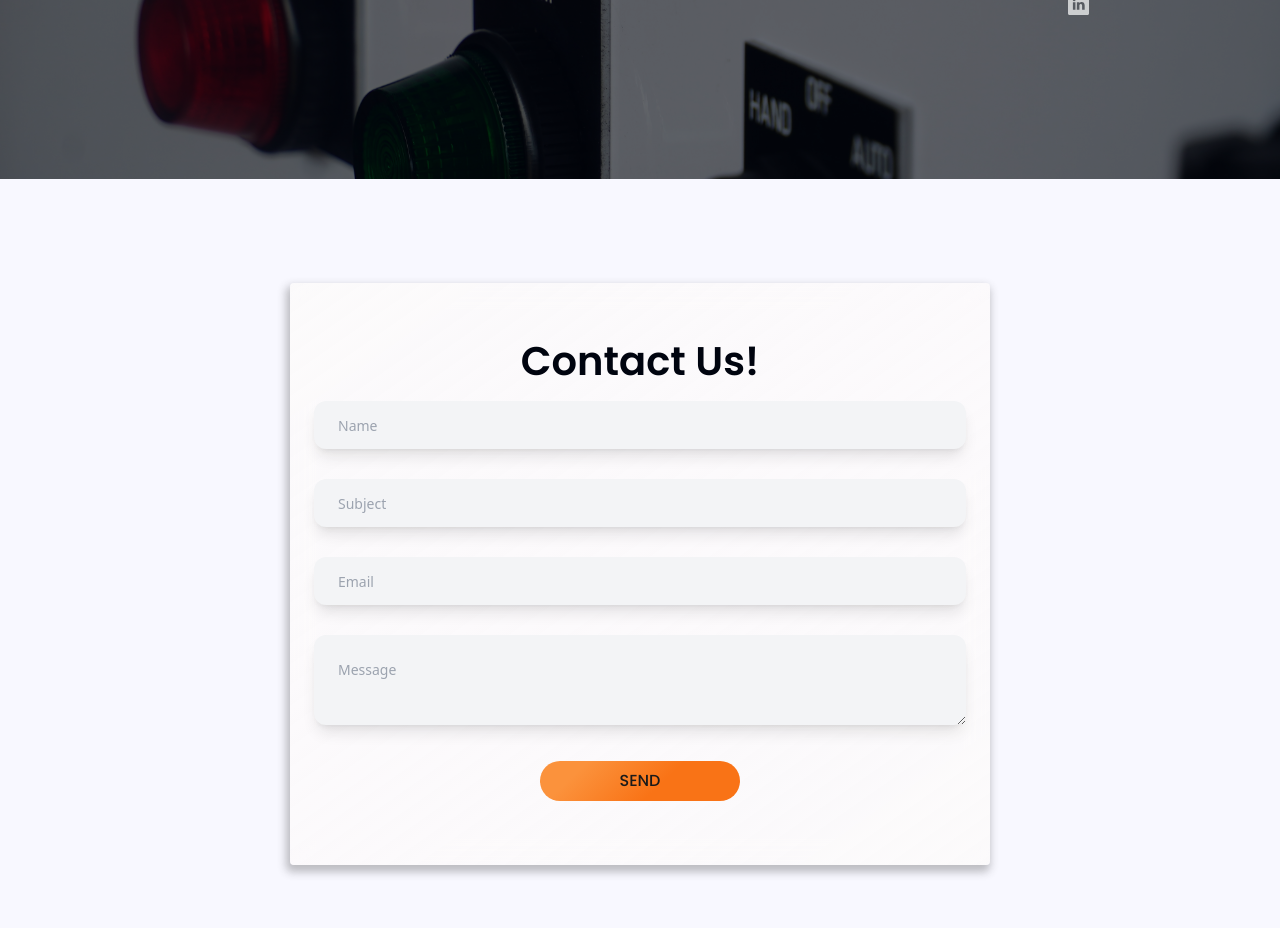
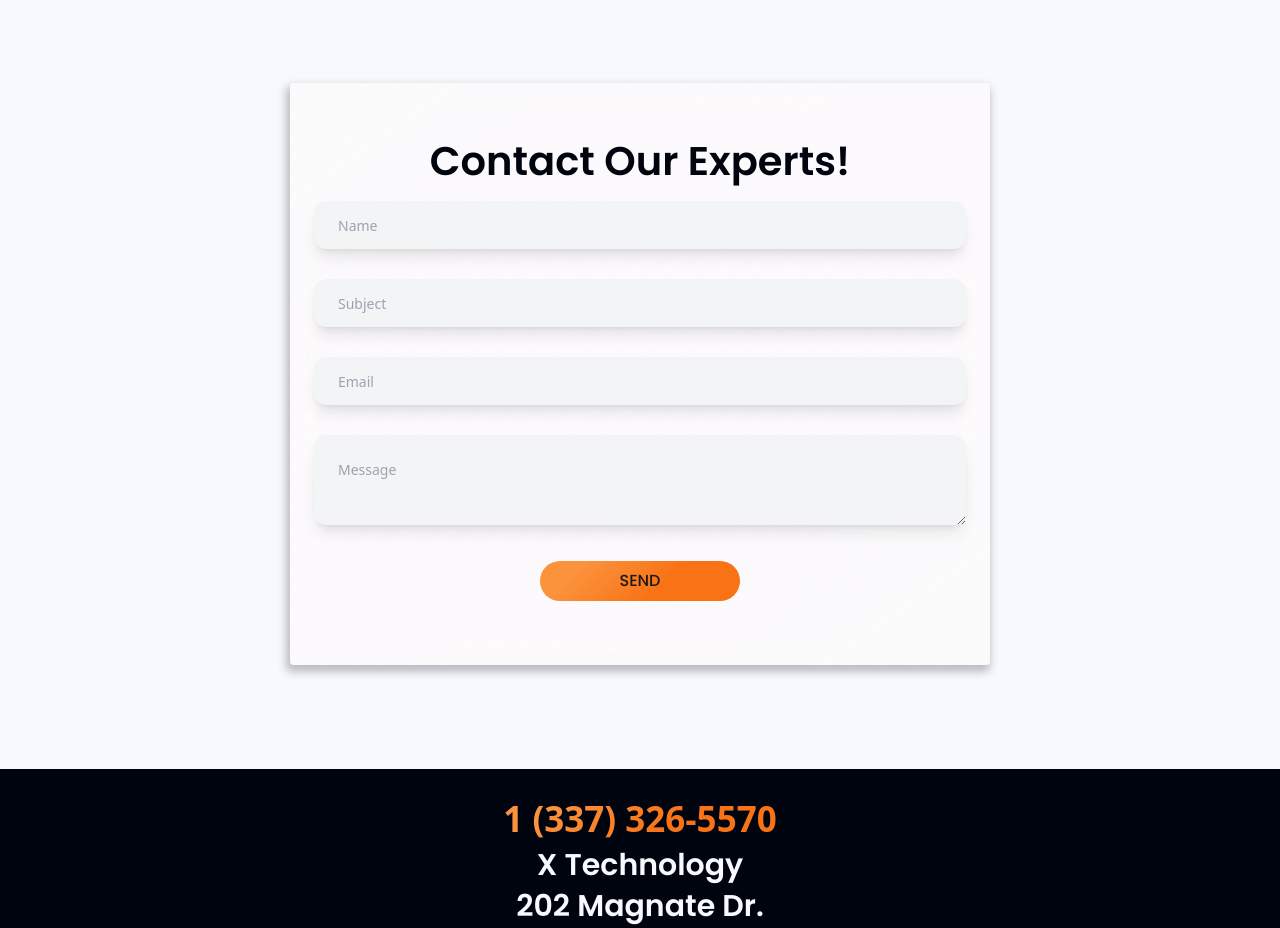
Before and after one commit to NicBab/x-tech-site, a Next.js app: page / in a window 1280 px wide. Shown: the part 4800-5728 px from the top of the page. Built offline with nearby package versions, Linux system fonts and the light colour scheme.

Commit message:
adjusted Sec1Card height

```diff
--- a/components/ContactForm.tsx
+++ b/components/ContactForm.tsx
@@ -8,7 +8,7 @@ const ContactForm = () => {
         className={`${layout.form} flex flex-center w-full max-w-[700px] bg-white p-6 m-6 rounded-xl text-white form-card`}
       >
         <h1 className={`${styles.heading2} text-center`}>
-          Contact Us!
+          Contact Our Experts!
           <br className="sm:block hidden" />
         </h1>
         <div className={`flex-col z-[1]`}>
--- a/components/Sec1Card.tsx
+++ b/components/Sec1Card.tsx
@@ -30,7 +30,7 @@ export default function Sec1Card() {
     flex: '1 1 220px', // minimum preferred width
     maxWidth: 260,     // max width cap even on xl
     minWidth: 200,     // never shrink below this
-    height: 420,
+    height: 320,
     display: 'flex',
     flexDirection: 'column',
     justifyContent: 'flex-start',
@@ -53,7 +53,7 @@ export default function Sec1Card() {
               component="img"
               image={info.src}
               alt={info.alt}
-              height="220"
+              height="200"
               sx={{
                 display: "block",
                 m: 0,
```
